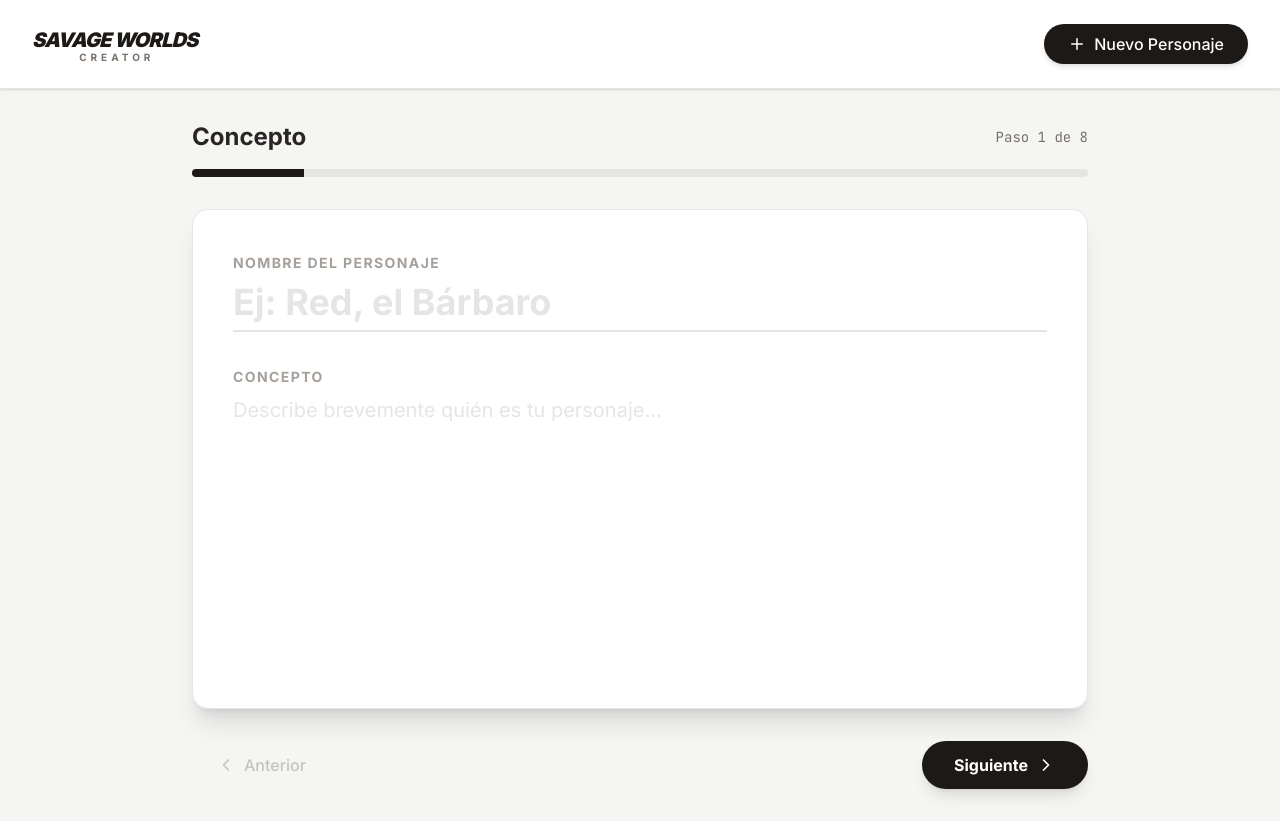
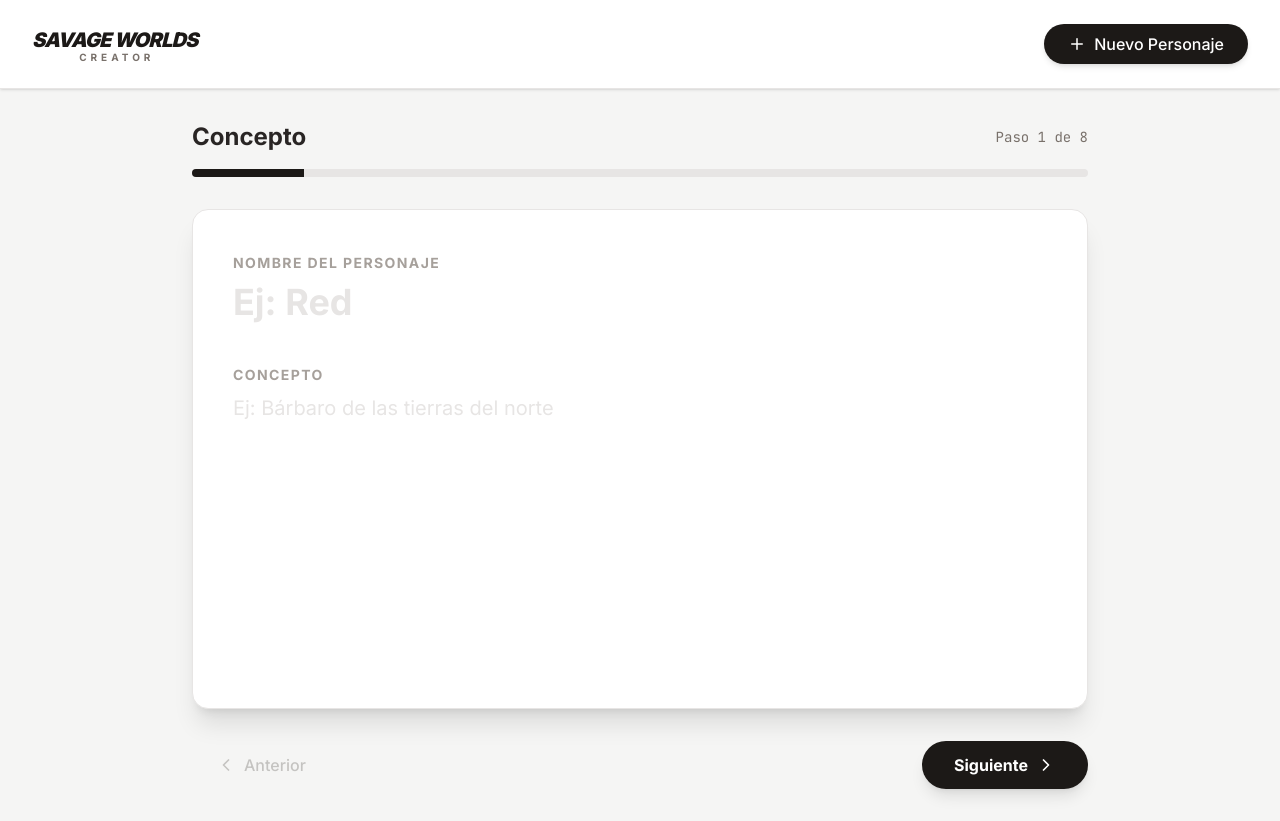
Before and after one commit to Sugusmax/SWADE-Character-Creator, a React (Vite) app: page / in a window 1280 px wide. Both pictures are taken after a click on the button "Nuevo Personaje". Built offline with nearby package versions, Linux system fonts and the light colour scheme.

Commit message:
fix(character): Apply 'Ciego' hindrance correctly
Adjusted the 'Ciego' (Blind) hindrance to apply its penalty only to skills that rely on sight, rather than all skills. Also, removed the general pace reduction from the hindrance, as the description implies a more nuanced penalty/benefit trade-off.

```diff
--- a/src/App.tsx
+++ b/src/App.tsx
@@ -267,7 +267,12 @@ const getSkillBonus = (char: Character, skillName: string): number => {
   let bonus = 0;
 
   // Global penalties
-  if (char.hindrances.some(h => h.name === 'Ciego')) bonus -= 6;
+  if (char.hindrances.some(h => h.name === 'Ciego')) {
+    const visualSkills = ['Disparar', 'Pelear', 'Pilotar', 'Conducir', 'Navegar', 'Reparar', 'Sanar', 'Investigar', 'Latrocinio', 'Sigilo', 'Notar', 'Atletismo'];
+    if (visualSkills.includes(skillName)) {
+      bonus -= 6;
+    }
+  }
 
   // Edges
   if (char.edges.some(e => e.name === 'Alerta') && skillName === 'Notar') bonus += 2;
@@ -313,7 +318,6 @@ const getSkillBonus = (char: Character, skillName: string): number => {
 
 const getAttributeBonus = (char: Character, attrName: string): number => {
   let bonus = 0;
-  if (char.hindrances.some(h => h.name === 'Ciego')) bonus -= 6;
   if (char.hindrances.some(h => h.name === 'Anciano') && (attrName === 'Fuerza' || attrName === 'Vigor')) bonus -= 1;
   if (char.hindrances.some(h => h.name === 'Anémico') && attrName === 'Vigor') bonus -= 1;
   if (char.hindrances.some(h => h.name === 'Apocado') && attrName === 'Espíritu') bonus -= 2;
@@ -451,7 +455,6 @@ export default function App() {
     if (char.edges.some(e => e.name === 'Acróbata')) parry += 1;
 
     // Final adjustments
-    if (char.hindrances.some(h => h.name === 'Ciego')) { pace = Math.max(1, Math.floor(pace / 2)); }
 
     return {
       Paso: pace,
@@ -613,7 +616,8 @@ export default function App() {
                     setPreviewHindranceType,
                     setPendingHindranceSpend,
                     previewEdgeName,
-                    setPreviewEdgeName
+                    setPreviewEdgeName,
+                    nextStep
                   })}
                 </motion.div>
               </AnimatePresence>
@@ -864,6 +868,7 @@ function renderStep(
     } | null) => void;
     previewEdgeName: string;
     setPreviewEdgeName: (name: string) => void;
+    nextStep: () => void;
   }
 ) {
   const {
@@ -873,7 +878,8 @@ function renderStep(
     setPreviewHindranceType,
     setPendingHindranceSpend,
     previewEdgeName,
-    setPreviewEdgeName
+    setPreviewEdgeName,
+    nextStep
   } = extras;
 
   switch (step) {
@@ -886,17 +892,31 @@ function renderStep(
               type="text"
               value={char.name}
               onChange={e => update({ name: e.target.value })}
-              placeholder="Ej: Red, el Bárbaro"
-              className="w-full text-4xl font-bold border-b-2 border-stone-200 focus:border-stone-900 outline-none py-2 transition-colors placeholder:text-stone-200"
+              onKeyDown={e => {
+                if (e.key === 'Enter' && char.name.trim()) {
+                  // Focus next input or go to next step if concept is also filled
+                  const conceptInput = document.getElementById('concept-input');
+                  if (conceptInput) conceptInput.focus();
+                }
+              }}
+              placeholder="Ej: Red"
+              className="w-full text-4xl font-bold focus:border-stone-900 outline-none py-2 transition-colors placeholder:text-stone-200"
             />
           </div>
           <div className="space-y-2">
             <label className="text-sm font-bold uppercase tracking-widest text-stone-400">Concepto</label>
-            <textarea
+            <input
+              id="concept-input"
+              type="text"
               value={char.concept}
               onChange={e => update({ concept: e.target.value })}
-              placeholder="Describe brevemente quién es tu personaje..."
-              className="w-full text-xl border-stone-200 focus:border-stone-900 outline-none py-2 transition-colors min-h-[150px] resize-none placeholder:text-stone-200"
+              onKeyDown={e => {
+                if (e.key === 'Enter') {
+                  nextStep();
+                }
+              }}
+              placeholder="Ej: Bárbaro de las tierras del norte"
+              className="w-full text-xl focus:border-stone-900 outline-none py-2 transition-colors placeholder:text-stone-200"
             />
           </div>
         </div>
@@ -932,7 +952,7 @@ function renderStep(
                     <p className="text-stone-600 leading-relaxed italic">{s.description}</p>
                   </div>
                   <div className="space-y-6">
-                    <h4 className="text-xs font-black uppercase tracking-widest text-stone-400 border-b border-stone-200 pb-2">Capacidades de Especie</h4>
+                    <h4 className="text-xs font-black uppercase tracking-widest text-stone-400 pb-2">Capacidades de Especie</h4>
                     <div className="space-y-6">
                       {s.abilities.map((a, i) => (
                         <div key={i} className="space-y-1">
@@ -942,7 +962,7 @@ function renderStep(
                       ))}
                     </div>
                     {s.heritageChoices && (
-                      <div className="space-y-4 pt-4 border-t border-stone-200">
+                      <div className="space-y-4 pt-4">
                         <h4 className="text-xs font-black uppercase tracking-widest text-stone-400">Elige tu Herencia</h4>
                         <div className="grid grid-cols-1 gap-3">
                           {s.heritageChoices.map(choice => (
@@ -1330,7 +1350,8 @@ function renderStep(
                              (char.spentHindrancePoints?.edges || 0) * 2;
       const availableHP_Edges = totalHP_Edges - spentHP_Edges;
 
-      const freeEdges = char.species === 'Humano' ? 1 : 0;
+      const isBlind = char.hindrances.some(h => h.name === 'Ciego');
+      const freeEdges = (char.species === 'Humano' ? 1 : 0) + (isBlind ? 1 : 0);
       const currentEdgesCount = char.edges.length;
       const canPickFree = currentEdgesCount < freeEdges;
 
@@ -1623,7 +1644,7 @@ function CharacterSheetView({ character }: { character: Character }) {
         )}
       </AnimatePresence>
 
-      <div className="flex flex-col md:flex-row justify-between gap-8 border-b border-stone-100 pb-10">
+      <div className="flex flex-col md:flex-row justify-between gap-8 pb-10">
         <div className="space-y-4">
           <h1 className="text-5xl font-black tracking-tighter uppercase text-stone-900">{character.name}</h1>
           <p className="text-xl text-stone-500 font-medium italic">{character.concept}</p>
@@ -1800,7 +1821,7 @@ function DerivedStat({ label, value, onClick }: { label: string, value: number |
 
 function SectionTitle({ icon, title }: { icon: React.ReactNode, title: string }) {
   return (
-    <div className="flex items-center gap-3 border-b-2 border-stone-900 pb-2">
+    <div className="flex items-center gap-3">
       <div className="text-stone-900">{icon}</div>
       <h3 className="text-xl font-black uppercase tracking-tighter text-stone-900">{title}</h3>
     </div>
--- a/src/data.ts
+++ b/src/data.ts
@@ -227,7 +227,7 @@ export const HINDRANCES: Hindrance[] = [
   {
     name: 'Ciego',
     type: 'Mayor',
-    description: 'Tu héroe no puede ver. Sufre una penalización de -6 a todas las tiradas que dependan de la vista (como Disparar o Notar) y su Paso se reduce a la mitad. A cambio, suele desarrollar otros sentidos de forma excepcional y es inmune a los ataques basados en la luz o la ceguera visual.'
+    description: 'Un individuo que ha perdido completamente la visión. Sufre una penalización de -6 a todas las tareas que dependan de la vista. Por el lado bueno, un personaje ciego recibe una ventaja adicional totalmente gratuita para compensar una desventaja tan seria.'
   },
   {
     name: 'Cobarde',
```
